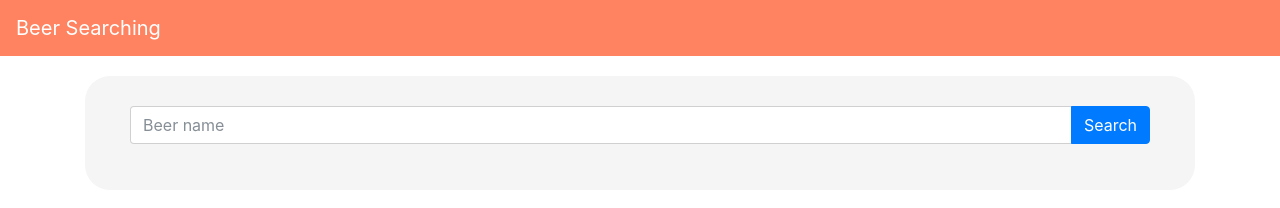
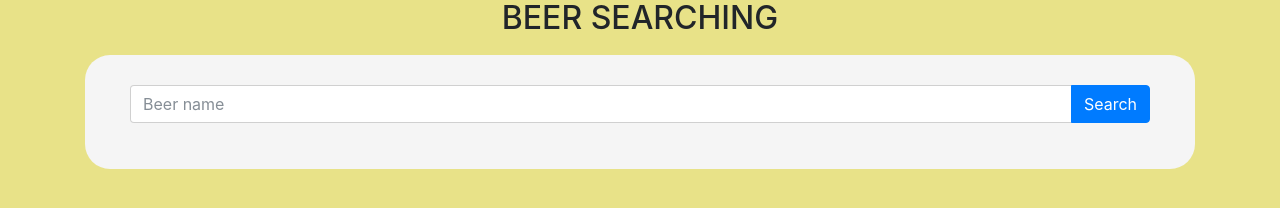
Before and after one commit to popprin/CP353_HW03, a website: page index.html in a window 1280 px wide. Drawn offline with nearby package versions, Linux system fonts and the light colour scheme; no server answers.

Commit message:
Update index.html

```diff
--- a/index.html
+++ b/index.html
@@ -9,12 +9,14 @@
         crossorigin="anonymous">
     <titleHW03</title>
     <style>
-		#body {
+		body {
 			text-align: center;
             		background-color: #E8E288;
 		}
-		.bg-nav{
-			 background-color: #FF8360;
+		.headbeer{
+			background-color: #FF8360;
+			text-align: center;
+			color: #fff;
 		}
 		.search-box {
 		    padding: 30px;
@@ -25,9 +27,9 @@
 </head>
 
 <body>
-    <nav class="navbar navbar-light bg-nav">
-        <a class="navbar-brand text-white" href="./">Beer Searching</a>
-    </nav>
+    <div class=headbeer">
+        <h2>BEER SEARCHING</h2>
+    </div>
     <div class="container" style="margin-top: 20px; margin-bottom: 20px">
         <div class="container">
             <div class="row search-box">
```
